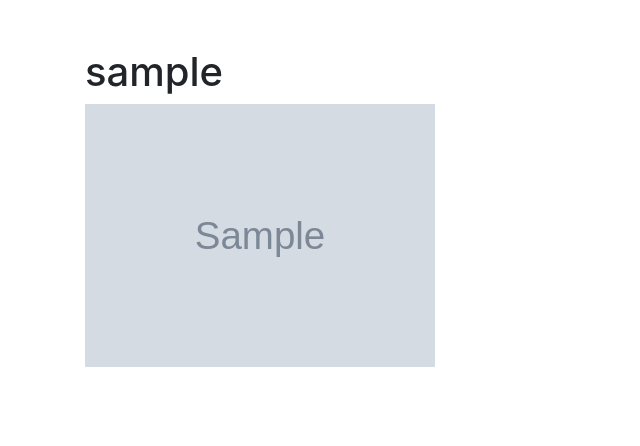
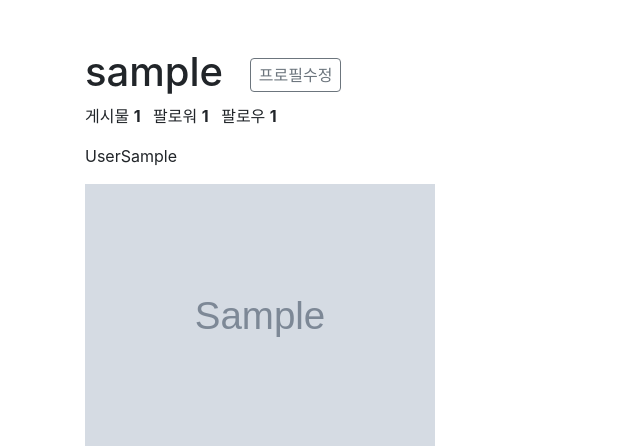
Before and after one commit to jiwookseo/instagram, a Django app: a page that uses accounts/templates/accounts/people.html in a window 1280 px wide. Shown: the part 56-502 px from the top of the page, without its empty margins (0-640 px from the left). Run offline with Django 3.2, Linux system fonts and the light colour scheme; a user stored in the database is signed in; tables that the repository leaves empty hold one stand-in row (values such as "Sample post"); grey boxes marked "Sample" are stand-in pictures; some libraries are stand-ins or nearby versions.

Commit message:
Update people template

```diff
--- a/accounts/templates/accounts/people.html
+++ b/accounts/templates/accounts/people.html
@@ -1,6 +1,10 @@
 {% extends 'base.html' %}
 {% block body %}
-<h1>{{ people.username }}</h1>
+<h1>{{ people.username }}
+{% if request.user == people %}<a class="btn btn-outline-secondary ml-3 py-1 px-2" href="{% url 'accounts:update' %}">프로필수정</a>{% endif %}
+</h1>
+<p>게시물 <strong class="mr-2">{{ people.post_set.count }}</strong> 팔로워 <strong class="mr-2">{{ people.post_set.count }}</strong> 팔로우 <strong class="mr-2">{{ people.post_set.count }}</strong></p>
+<p>{{ people.last_name }}{{ people.first_name }}</p>
 <div class="row">
   {% for post in people.post_set.all %}
     {% if post.image %}
--- a/accounts/views.py
+++ b/accounts/views.py
@@ -55,6 +55,7 @@ def update(request):
         form = CustomUserChangeForm(request.POST, instance=request.user)
         if form.is_valid():
             form.save()
+            return redirect('people', request.user.username)
     form = CustomUserChangeForm(instance=request.user)
     return render(request, 'accounts/form.html', {'form':form})
 
@@ -65,5 +66,6 @@ def password(request):
         if form.is_valid():
             form.save()
             update_session_auth_hash(request, form.user)
+            return redirect('people', request.user.username)
     form = PasswordChangeForm(user=request.user)
     return render(request, 'accounts/form.html', {'form':form})
```
